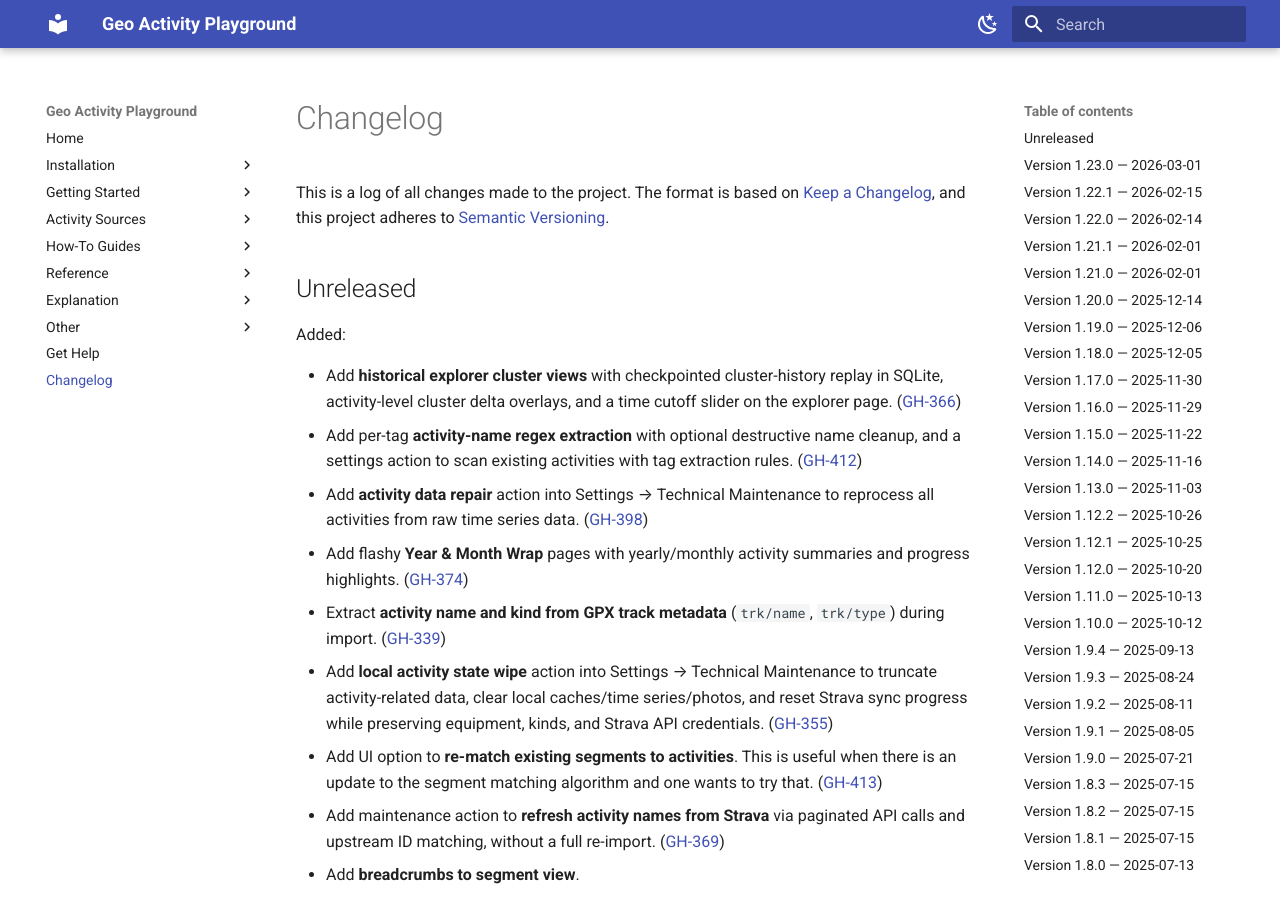
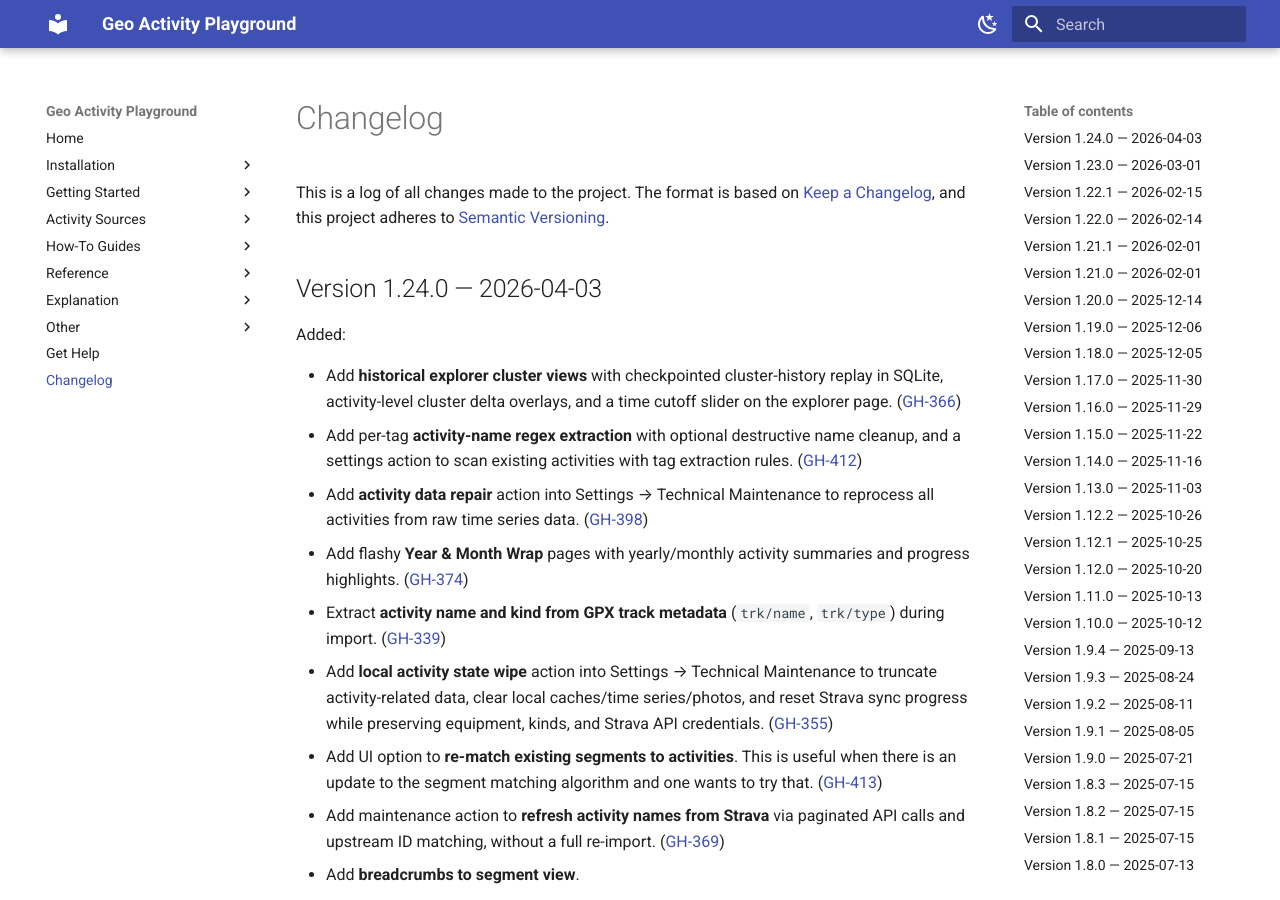
Before and after one commit to martin-ueding/geo-activity-playground, an MkDocs documentation site: the page built from docs/changelog.md, in a window 1280 px wide and 900 px high. Built offline with MkDocs 1.6.1 and Material for MkDocs 9.7.7, drawn with Linux system fonts in a browser that asks for light colours.

Commit message:
chore: bump version to 1.24.0

```diff
--- a/docs/changelog.md
+++ b/docs/changelog.md
@@ -13,7 +13,7 @@ Types of changes
     *Security* in case of vulnerabilities.
 -->
 
-## Unreleased
+## Version 1.24.0 — 2026-04-03
 
 Added:
 
--- a/pyproject.toml
+++ b/pyproject.toml
@@ -1,6 +1,6 @@
 [project]
 name = "geo-activity-playground"
-version = "1.23.0"
+version = "1.24.0"
 description = "Analysis of geo data activities like rides, runs or hikes."
 authors = [{ name = "Martin Ueding", email = "mu@martin-ueding.de" }]
 license = { text = "MIT" }
```
Also changed, not shown: 1 other file.
